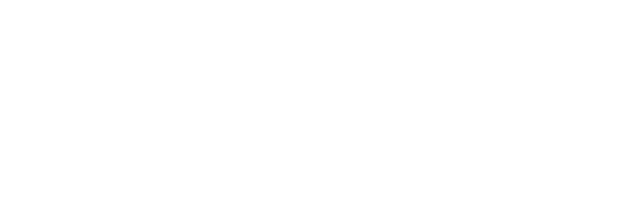
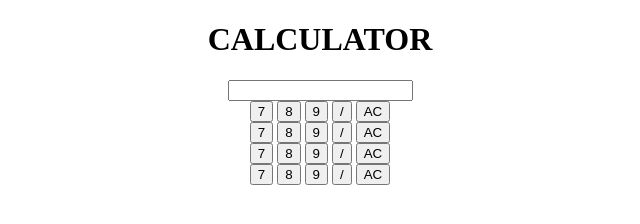
Before and after one commit to morrismutiso/calculator, a plain HTML site: page index.html in a window 1280 px wide. Shown: the whole page, without its empty margins (320-960 px from the left). Drawn offline with Linux system fonts and the light colour scheme.

Commit message:
added input field and buttons

```diff
--- a/index.html
+++ b/index.html
@@ -7,6 +7,37 @@
     <title>Calculator</title>
 </head>
 <body>
+    <div class="container" align="center">
+        <h1>CALCULATOR</h1>
+        <form name="forms">
+            <div class="calc">
+                <input type="text" id="answer" name="screen"><br>
+                <input type="button" value="7" onclick="forms.screen.value+='7'">
+                <input type="button" value="8" onclick="forms.screen.value+='8'">
+                <input type="button" value="9" onclick="forms.screen.value+='9'">
+                <input type="button" value="/" onclick="forms.screen.value+='/'">
+                <input type="button" value="AC" onclick="forms.screen.value+=''"><br>
+
+                <input type="button" value="7" onclick="forms.screen.value+='7'">
+                <input type="button" value="8" onclick="forms.screen.value+='8'">
+                <input type="button" value="9" onclick="forms.screen.value+='9'">
+                <input type="button" value="/" onclick="forms.screen.value+='/'">
+                <input type="button" value="AC" onclick="forms.screen.value+=''"><br>
+
+                <input type="button" value="7" onclick="forms.screen.value+='7'">
+                <input type="button" value="8" onclick="forms.screen.value+='8'">
+                <input type="button" value="9" onclick="forms.screen.value+='9'">
+                <input type="button" value="/" onclick="forms.screen.value+='/'">
+                <input type="button" value="AC" onclick="forms.screen.value+=''"><br>
+
+                <input type="button" value="7" onclick="forms.screen.value+='7'">
+                <input type="button" value="8" onclick="forms.screen.value+='8'">
+                <input type="button" value="9" onclick="forms.screen.value+='9'">
+                <input type="button" value="/" onclick="forms.screen.value+='/'">
+                <input type="button" value="AC" onclick="forms.screen.value+=''">
+            </div>
+        </form>
+    </div>
 
 </body>
 </html>
```
